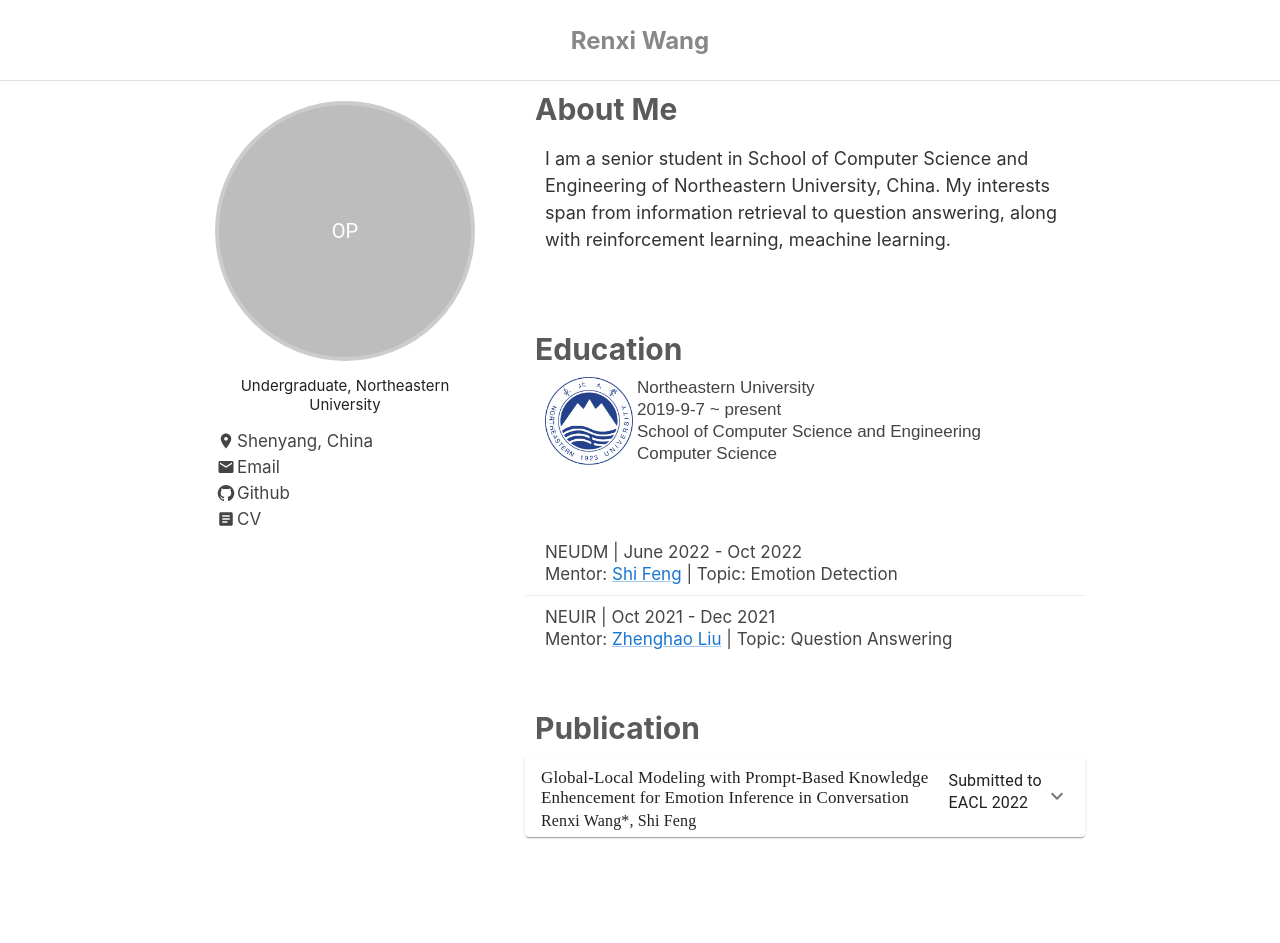
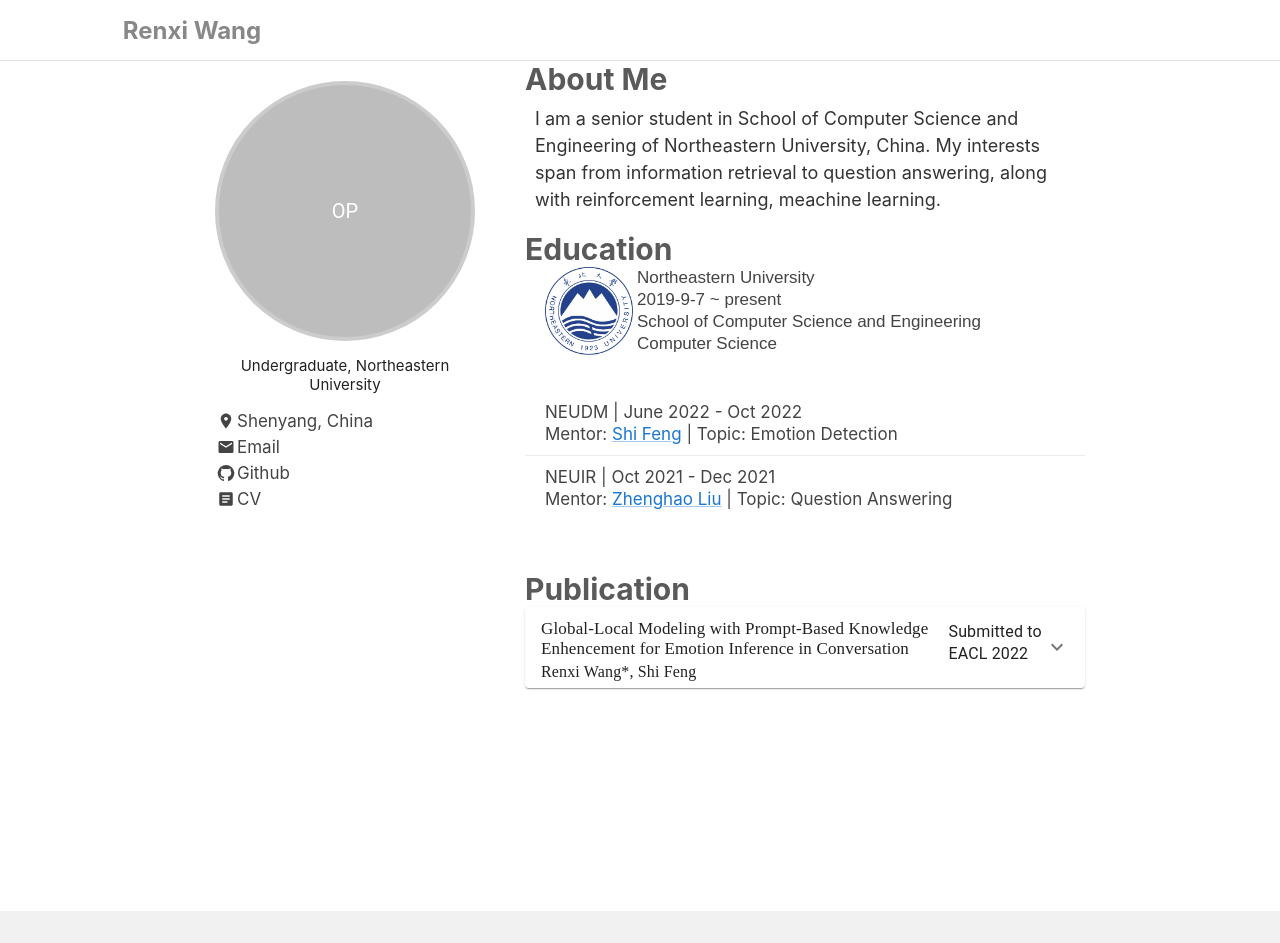
Before and after one commit to Reason-Wang/homepage, a React (Create React App) app: page / in a window 1280 px wide. Shown: the top 943 px of the page. Built offline with nearby package versions, Linux system fonts and the light colour scheme.

Commit message:
add resizable width and height, remove horizontal overflow

```diff
--- a/src/App.js
+++ b/src/App.js
@@ -18,13 +18,13 @@
       <Grid className="App" container direction="column" justifyContent="left">
       {/*//  <div style={{display: "flex", flexDirection: "column",  justifyContent: "center"}}>*/}
       {/*    <Grid item direction="column" justifyContent="center" alignItems="center">*/}
-
-          {/*</Grid>*/}
-          <Signature/>
-          <Divider variant="light" />
+          <Grid item direction="column">
+              <Signature/>
+              <Divider variant="light" />
+          </Grid>
           <Grid container direction="row"  justifyContent="center">
               <BasicInfoDisplay />
-                <Grid item={align} container={!align} direction="column" >
+                <Grid item={align} container={!align} direction="column" justifyContent="flex-start" alignItems="flex-start">
                     <AboutMe />
                     <Education />
                     <Experience />
@@ -32,10 +32,9 @@
                     <Occupation />
                 </Grid>
           </Grid>
-          {/*<Grid item direction="column" justifyContent="center" alignItems="center">*/}
-                <BottomBanner />
-          {/*</Grid>*/}
-      {/*// </div>*/}
+          <Grid>
+              <BottomBanner />
+          </Grid>
       </Grid>
   );
 }
--- a/src/components/BasicInformation.js
+++ b/src/components/BasicInformation.js
@@ -10,16 +10,21 @@
 import {useWindowSize} from "./Components";
 
 export const Signature = () =>{
+    const [width, height] = useWindowSize();
+    var width_ratio = "70%";
+    if(width < 500){
+        width_ratio = "50%"
+    }
     return (
-        <Grid item justifyContent="flex-start">
-            <div style={{backgroundColor: "#fff", margin: 0, top: 0, position: "relative", width: "100%", height: "80px", display: "flex", alignItems: "center", justifyContent: "center"}}>
+        <Grid item direction="row" justifyContent="flex-start" sx={{backgroundColor: "#fff", margin: 0, width: "100%", height: "60px", display: "flex", justifyContent: "center", alignItems: "center"}}>
+            {/*<div }>*/}
                 <Grid item>
                     <p style={{margin: 0, color: "#888", fontSize: "24px", fontWeight: "bold"}}>Renxi Wang</p>
                 </Grid>
-                <Grid item>
+                <Grid item sx={{width: width_ratio}}>
                     <p></p>
                 </Grid>
-            </div>
+            {/*</div>*/}
         </Grid>
     )
 }
@@ -65,7 +70,7 @@
 export const AboutMe = () => {
     const [width, height] = useWindowSize();
     var local_paperStyle = structuredClone(paperStyle)
-    if (width > 560){
+    if (width > 600){
         local_paperStyle.width = 560
     }
     else if (width > 400) {
@@ -74,18 +79,25 @@
     else{
         local_paperStyle.width = 280;
     }
+    if (width < 500 && width > 400)
+    {
+        local_paperStyle.height += 500 - width;
+    }
+    else if(width < 400){
+        local_paperStyle.height += 100
+    }
     return (
-        <Grid item>
-                <div
-                    style={local_paperStyle}
-                >
-                    <Paper elevation={0} square={true}>
+        <Grid item sx={local_paperStyle}>
+                {/*<div*/}
+                {/*    style={local_paperStyle}*/}
+                {/*>*/}
+                {/*    <Paper elevation={0} square={true}>*/}
                         <h3 style={paperStyle.label}>About Me</h3>
                         <div style={infoStyle.about}>
                             <p>I am a senior student in School of Computer Science and Engineering of Northeastern University, China. My interests span from information retrieval to question answering, along with reinforcement learning, meachine learning.</p>
                         </div>
-                    </Paper>
-                </div>
+                    {/*</Paper>*/}
+                {/*// </div>*/}
         </Grid>
     )
 }
--- a/src/components/Components.js
+++ b/src/components/Components.js
@@ -1,5 +1,5 @@
 import Divider from "@mui/material/Divider";
-import {paperStyle} from "./constants";
+import {paperStyle, threshholds} from "./constants";
 import Grid from "@mui/material/Grid";
 import Paper from "@mui/material/Paper";
 import {useLayoutEffect, useState} from "react";
@@ -15,14 +15,25 @@
 }
 
 export const Occupation=() =>{
+    const [width, height] = useWindowSize();
+    var local_paperStyle = structuredClone(paperStyle)
+    if (width > threshholds.th_w1){
+        local_paperStyle.width = threshholds.w1
+    }
+    else if (width > threshholds.th_w2) {
+        local_paperStyle.width = width * threshholds.w2;
+    }
+    else{
+        local_paperStyle.width = threshholds.w3;
+    }
     return (
-        <Grid item>
-            <div
-                style={paperStyle}
-            >
-                <Paper elevation={0} square={true} sx={{height: "180px"}}>
-                </Paper>
-            </div>
+        <Grid item sx={local_paperStyle}>
+            {/*<div*/}
+            {/*    */}
+            {/*>*/}
+            {/*    <Paper elevation={0} square={true} sx={{height: "180px", width: 20}}>*/}
+            {/*    </Paper>*/}
+            {/*</div>*/}
         </Grid>
     )
 }
--- a/src/components/Education.js
+++ b/src/components/Education.js
@@ -1,6 +1,6 @@
 import Grid from "@mui/material/Grid";
 import {Box} from "@mui/material";
-import {paperStyle, educationStyle} from "./constants";
+import {paperStyle, educationStyle, threshholds} from "./constants";
 import Paper from "@mui/material/Paper";
 import * as React from "react";
 import NEU from "../images/NEU.png"
@@ -20,27 +20,27 @@
     )
 }
 export const Education = () => {
-    const [width, height] = useWindowSize();
+    const [width, height] = useWindowSize()
     var local_paperStyle = structuredClone(paperStyle)
-    if (width > 560){
-        local_paperStyle.width = 560
+    if (width > threshholds.th_w1){
+        local_paperStyle.width = threshholds.w1
     }
-    else if (width > 400) {
-        local_paperStyle.width = width * 0.7;
+    else if (width > threshholds.th_w2) {
+        local_paperStyle.width = width * threshholds.w2;
     }
     else{
-        local_paperStyle.width = 280;
+        local_paperStyle.width = threshholds.w3;
     }
     return (
-        <Grid item>
-            <div
-                style={local_paperStyle}
-            >
-                <Paper elevation={0} square={true}>
+        <Grid item sx={local_paperStyle}>
+            {/*<div*/}
+            {/*    style={local_paperStyle}*/}
+            {/*>*/}
+            {/*    <Paper elevation={0} square={true}>*/}
                     <h3 style={paperStyle.label}>Education</h3>
                     <EducationItem />
-                </Paper>
-            </div>
+                {/*</Paper>*/}
+            {/*</div>*/}
         </Grid>
     )
 }
--- a/src/components/Experience.js
+++ b/src/components/Experience.js
@@ -1,5 +1,5 @@
 import Grid from "@mui/material/Grid";
-import {experienceStyle, paperStyle} from "./constants";
+import {experienceStyle, paperStyle, threshholds} from "./constants";
 import Paper from "@mui/material/Paper";
 import {Box, Link} from "@mui/material";
 import * as React from "react";
@@ -20,21 +20,21 @@
 export const Experience=() => {
     const [width, height] = useWindowSize();
     var local_paperStyle = structuredClone(paperStyle)
-    if (width > 560){
-        local_paperStyle.width = 560
+    if (width > threshholds.th_w1){
+        local_paperStyle.width = threshholds.w1
     }
-    else if (width > 400) {
-        local_paperStyle.width = width * 0.7;
+    else if (width > threshholds.th_w2) {
+        local_paperStyle.width = width * threshholds.w2;
     }
     else{
-        local_paperStyle.width = 280;
+        local_paperStyle.width = threshholds.w3;
     }
     return (
-        <Grid item>
-            <div
-                style={local_paperStyle}
-            >
-                <Paper elevation={0} square={true}>
+        <Grid item sx={local_paperStyle}>
+            {/*<div*/}
+            {/*    style={local_paperStyle}*/}
+            {/*>*/}
+            {/*    <Paper elevation={0} square={true}>*/}
                     {/*<h3 style={paperStyle.label}>Experience</h3>*/}
                     {experienceList.map((item, index) =>(
                         <Box>
@@ -49,8 +49,8 @@
                             {index < experienceList.length-1 ? <Divider light /> : null}
                         </Box>
                     ))}
-                </Paper>
-            </div>
+                {/*</Paper>*/}
+            {/*</div>*/}
         </Grid>
     )
 }
--- a/src/components/Publication.js
+++ b/src/components/Publication.js
@@ -1,4 +1,4 @@
-import {publicationStyle, paperStyle} from "./constants";
+import {publicationStyle, paperStyle, threshholds} from "./constants";
 import Paper from "@mui/material/Paper";
 import {Accordion, AccordionDetails, AccordionSummary, Box, Grid, Typography} from "@mui/material";
 import ExpandMoreIcon from '@mui/icons-material/ExpandMore';
@@ -9,21 +9,20 @@
 export const Publication = () => {
     const [width, height] = useWindowSize();
     var local_paperStyle = structuredClone(paperStyle)
-    if (width > 560){
-        local_paperStyle.width = 560
+    if (width > threshholds.th_w1){
+        local_paperStyle.width = threshholds.w1
     }
-    else if (width > 400) {
-        local_paperStyle.width = width * 0.7;
+    else if (width > threshholds.th_w2) {
+        local_paperStyle.width = width * threshholds.w2;
     }
     else{
-        local_paperStyle.width = 280;
+        local_paperStyle.width = threshholds.w3;
     }
     return (
-        <Grid item>
-            <div
-                style={local_paperStyle}
-            >
-                <Paper elevation={0} square={true}>
+        <Grid item sx={local_paperStyle}>
+            {/*<div style={}>*/}
+            {/*>*/}
+            {/*    <Paper elevation={6} square={true}  sx={local_paperStyle}>*/}
                     <h3 style={paperStyle.label}>Publication</h3>
                     <div style={publicationStyle}>
                         <Accordion>
@@ -48,8 +47,8 @@
                         </Accordion>
                         {/*<p style={{margin: 0}}>&nbsp;</p>*/}
                     </div>
-                </Paper>
-            </div>
+                {/*</Paper>*/}
+            {/*</div>*/}
         </Grid>
     )
 }
--- a/src/components/constants.js
+++ b/src/components/constants.js
@@ -50,7 +50,7 @@
         // fontFamily: 'Arial',
         fontSize: '18px',
         display: 'flex',
-        marginLeft: '20px',
+        marginLeft: '10px',
         marginTop: '-10px',
         alignItems: "center",
         lineHeight: "150%",
@@ -64,20 +64,28 @@
 export const paperStyle = {
     // writable: true,
     width: 500,
-    height: "100%",
+    height: 160,
     marginLeft: "10px",
-    marginBottom: "60px",
-    alignItems: "center",
+    marginBottom: "10px",
+    // alignItems: "center",
     textAlign: "left",
-    justifyContent: "center",
+    // justifyContent: "center",
     label: {
-        margin: "10px",
+        margin: "0px",
         fontSize: "30px",
         // fontFamily: "Arial",
         color: "#5a5a5a"
         // color: "#003666"
     }
 };
+
+export const threshholds = {
+    th_w1: 600,
+    th_w2: 400,
+    w1: 560,
+    w2: 0.7,
+    w3: 300,
+}
 
 export const educationStyle = {
     display: "flex",
```
Also changed, not shown: public/manifest.json.
